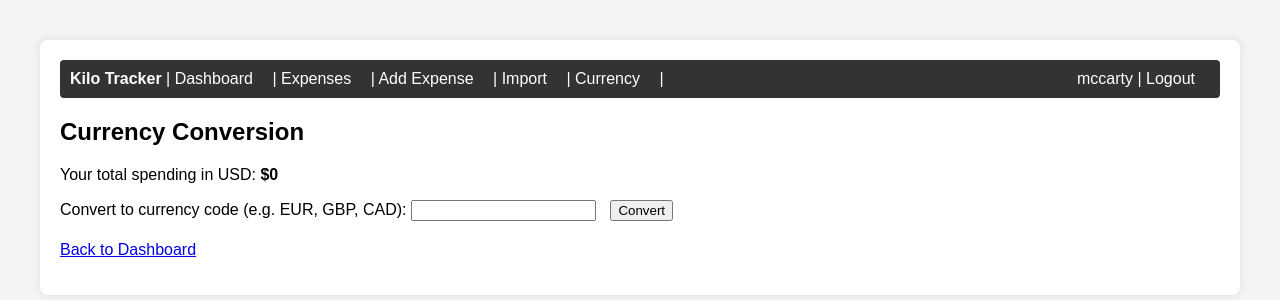
After one commit to Smokeythepig/KiloDjango, a Django app: page /currency/ in a window 1280 px wide. The commit adds this page. Shown: the top 300 px of the page. Run offline with Django 4.2, Linux system fonts and the light colour scheme; a user stored in the database is signed in; data that the repository does not hold is empty.

Commit message:
new git commit message 5/4/2026

```diff
--- a/skillsswap/templates/registration/login.html
+++ b/skillsswap/templates/registration/login.html
@@ -1,4 +1,4 @@
-{% extends "base.html" %}
+{% extends "skillsswap/base.html" %}
 
 {% block content %}
 <h2>Log in</h2>
--- a/skillsswap/templates/skillsswap/base.html
+++ b/skillsswap/templates/skillsswap/base.html
@@ -43,8 +43,16 @@
     <div class="container">
         <nav>
             <strong>Kilo Tracker</strong> |
-            <a href="{% url 'expense_list' %}">All Expenses</a> |
-            <a href="{% url 'expense_add' %}">Add New</a>
+            <a href="{% url 'dashboard' %}">Dashboard</a> |
+            <a href="{% url 'expense_list' %}">Expenses</a> |
+            <a href="{% url 'expense_add' %}">Add Expense</a> |
+            <a href="{% url 'import_expenses' %}">Import</a> |
+            <a href="{% url 'currency_conversion' %}">Currency</a> |
+            {% if user.is_authenticated %}
+            <span style="float:right;">{{ user.username }} | <a href="{% url 'logout' %}">Logout</a></span>
+            {% else %}
+            <span style="float:right;"><a href="{% url 'login' %}">Login</a> | <a href="{% url 'register' %}">Register</a></span>
+            {% endif %}
         </nav>
         {% block content %}{% endblock %}
     </div>
--- /dev/null
+++ b/skillsswap/templates/skillsswap/currency_conversion.html
@@ -0,0 +1,26 @@
+{% extends 'skillsswap/base.html' %}
+{% block content %}
+<h2>Currency Conversion</h2>
+
+<p>Your total spending in USD: <strong>${{ total_usd }}</strong></p>
+
+<form method="post">
+    {% csrf_token %}
+    <label>Convert to currency code (e.g. EUR, GBP, CAD):
+        <input type="text" name="currency" value="{{ target_currency }}" maxlength="3" style="text-transform:uppercase;">
+    </label>
+    <button type="submit" style="margin-left: 10px;">Convert</button>
+</form>
+
+{% if error %}
+<p style="color: red; margin-top: 15px;">{{ error }}</p>
+{% endif %}
+
+{% if converted is not None %}
+<p style="margin-top: 15px;">
+    ${{ total_usd }} USD = <strong>{{ converted }} {{ target_currency }}</strong>
+</p>
+{% endif %}
+
+<p style="margin-top: 20px;"><a href="{% url 'dashboard' %}">Back to Dashboard</a></p>
+{% endblock %}
--- a/skillsswap/templates/skillsswap/expense_confirm_delete.html
+++ b/skillsswap/templates/skillsswap/expense_confirm_delete.html
@@ -1,4 +1,4 @@
-{% extends 'skillsswp/base.html' %}
+{% extends 'skillsswap/base.html' %}
 {% block content %}
 <h2>Confirm Deletion</h2>
 <p>Are you sure you want to delete the record for <strong>{{ object.category }} (${{ object.amount }})</strong>?</p>
--- a/skillsswap/urls.py
+++ b/skillsswap/urls.py
@@ -9,4 +9,7 @@ urlpatterns = [
     path('edit/<int:pk>/', ExpenseUpdateView.as_view(), name='expense_edit'),
     path('delete/<int:pk>/', ExpenseDeleteView.as_view(), name='expense_delete'),
     path('dashboard/', views.dashboard, name='dashboard'),
+    path('currency/', views.currency_conversion, name='currency_conversion'),
+    path('import/', views.import_expenses, name='import_expenses'),
+    path('register/', views.register, name='register'),
 ]
--- a/skillsswap/views.py
+++ b/skillsswap/views.py
@@ -1,11 +1,17 @@
-from django.shortcuts import render
+from django.shortcuts import render, redirect
 from django.contrib.auth.decorators import login_required
-from django.db.models import Count
+from django.contrib.auth.mixins import LoginRequiredMixin
+from django.db.models import Count, Sum
 from django.views.generic import ListView, CreateView, UpdateView, DeleteView
 from django.urls import reverse_lazy
 from django import forms
 from django.core.exceptions import ValidationError
+from django.contrib import messages
 from datetime import date
+import csv
+import json
+import io
+import requests
 
 from .models import Skill, Expense
 
@@ -17,18 +23,15 @@ def skill_list(request):
 
 @login_required
 def dashboard(request):
-    skills = Skill.objects.all()
+    expenses = Expense.objects.filter(user=request.user)
 
-    category_filter = request.GET.get('category')
-
-    if category_filter:
-        skills = skills.filter(category=category_filter)
-
-    total_skills = skills.count()
-    category_totals = skills.values('category').annotate(count=Count('category'))
+    category_totals = expenses.values('category').annotate(total=Sum('amount')).order_by('category')
+    total_spending = expenses.aggregate(total=Sum('amount'))['total'] or 0
+    total_expenses = expenses.count()
 
     return render(request, 'skillsswap/dashboard.html', {
-        'total_skills': total_skills,
+        'total_spending': total_spending,
+        'total_expenses': total_expenses,
         'category_totals': category_totals,
     })
 
@@ -54,24 +57,35 @@ class ExpenseForm(forms.ModelForm):
         return selected_date
 
 
-class ExpenseListView(ListView):
+class ExpenseListView(LoginRequiredMixin, ListView):
     model = Expense
     template_name = 'skillsswap/expense_list.html'
     context_object_name = 'expenses'
 
+    def get_queryset(self):
+        qs = Expense.objects.filter(user=self.request.user)
+        category = self.request.GET.get('category')
+        date_from = self.request.GET.get('date_from')
+        date_to = self.request.GET.get('date_to')
+        if category:
+            qs = qs.filter(category__iexact=category)
+        if date_from:
+            qs = qs.filter(date__gte=date_from)
+        if date_to:
+            qs = qs.filter(date__lte=date_to)
+        return qs.order_by('-date')
+
     def get_context_data(self, **kwargs):
         context = super().get_context_data(**kwargs)
-        expense_list = self.get_queryset()
-
-        total = 0
-        for item in expense_list:
-            total += item.amount
-
-        context['total_spending'] = total
+        qs = self.get_queryset()
+        context['total_spending'] = qs.aggregate(total=Sum('amount'))['total'] or 0
+        context['category_filter'] = self.request.GET.get('category', '')
+        context['date_from'] = self.request.GET.get('date_from', '')
+        context['date_to'] = self.request.GET.get('date_to', '')
         return context
 
 
-class ExpenseCreateView(CreateView):
+class ExpenseCreateView(LoginRequiredMixin, CreateView):
     model = Expense
     form_class = ExpenseForm
     template_name = 'skillsswap/expense_form.html'
@@ -82,14 +96,165 @@ class ExpenseCreateView(CreateView):
         return super().form_valid(form)
 
 
-class ExpenseUpdateView(UpdateView):
+class ExpenseUpdateView(LoginRequiredMixin, UpdateView):
     model = Expense
     form_class = ExpenseForm
     template_name = 'skillsswap/expense_form.html'
     success_url = reverse_lazy('expense_list')
 
+    def get_queryset(self):
+        return Expense.objects.filter(user=self.request.user)
 
-class ExpenseDeleteView(DeleteView):
+
+class ExpenseDeleteView(LoginRequiredMixin, DeleteView):
     model = Expense
     template_name = 'skillsswap/expense_confirm_delete.html'
     success_url = reverse_lazy('expense_list')
+
+    def get_queryset(self):
+        return Expense.objects.filter(user=self.request.user)
+
+
+# --- Currency Conversion ---
+
+EXCHANGE_API_URL = 'https://api.exchangerate-api.com/v4/latest/USD'
+
+@login_required
+def currency_conversion(request):
+    total_usd = Expense.objects.filter(user=request.user).aggregate(total=Sum('amount'))['total'] or 0
+    converted = None
+    target_currency = ''
+    error = None
+
+    if request.method == 'POST':
+        target_currency = request.POST.get('currency', '').upper().strip()
+        try:
+            response = requests.get(EXCHANGE_API_URL, timeout=10)
+            response.raise_for_status()
+            rates = response.json().get('rates', {})
+            if target_currency in rates:
+                converted = round(float(total_usd) * rates[target_currency], 2)
+            else:
+                error = f"Currency '{target_currency}' not found."
+        except requests.RequestException:
+            error = "Currency conversion service is unavailable. Please try again later."
+
+    return render(request, 'skillsswap/currency_conversion.html', {
+        'total_usd': total_usd,
+        'converted': converted,
+        'target_currency': target_currency,
+        'error': error,
+    })
+
+
+# --- File Import ---
+
+class ImportForm(forms.Form):
+    file = forms.FileField(label='CSV or JSON file')
+
+
+@login_required
+def import_expenses(request):
+    imported = 0
+    skipped = 0
+    errors = []
+
+    if request.method == 'POST':
+        form = ImportForm(request.POST, request.FILES)
+        if form.is_valid():
+            uploaded = request.FILES['file']
+            filename = uploaded.name.lower()
+            try:
+                content = uploaded.read().decode('utf-8')
+                if filename.endswith('.csv'):
+                    imported, skipped, errors = _import_csv(request.user, content)
+                elif filename.endswith('.json'):
+                    imported, skipped, errors = _import_json(request.user, content)
+                else:
+                    errors = ['Only .csv and .json files are supported.']
+            except Exception as e:
+                errors = [f'Could not read file: {e}']
+    else:
+        form = ImportForm()
+
+    return render(request, 'skillsswap/import.html', {
+        'form': form,
+        'imported': imported,
+        'skipped': skipped,
+        'errors': errors,
+    })
+
+
+def _parse_row(user, row):
+    """Parse a dict row into an Expense, returning the object or raising ValueError."""
+    date_val = row.get('date', '').strip()
+    amount_val = row.get('amount', '').strip()
+    category = row.get('category', '').strip()
+    description = row.get('description', '').strip()
+
+    if not date_val or not amount_val or not category:
+        raise ValueError("Missing required field (date, amount, or category).")
+
+    amount = float(amount_val)
+    if amount <= 0:
+        raise ValueError("Amount must be greater than zero.")
+
+    parsed_date = date.fromisoformat(date_val)
+    if parsed_date > date.today():
+        raise ValueError("Date cannot be in the future.")
+
+    return Expense(user=user, date=parsed_date, amount=amount, category=category, description=description)
+
+
+def _import_csv(user, content):
+    imported, skipped, errors = 0, 0, []
+    reader = csv.DictReader(io.StringIO(content))
+    for i, row in enumerate(reader, start=2):
+        try:
+            expense = _parse_row(user, row)
+            expense.save()
+            imported += 1
+        except Exception as e:
+            skipped += 1
+            errors.append(f"Row {i}: {e}")
+    return imported, skipped, errors
+
+
+def _import_json(user, content):
+    imported, skipped, errors = 0, 0, []
+    try:
+        data = json.loads(content)
+        if not isinstance(data, list):
+            return 0, 0, ['JSON file must contain a list of expense objects.']
+    except json.JSONDecodeError as e:
+        return 0, 0, [f'Invalid JSON: {e}']
+
+    for i, row in enumerate(data, start=1):
+        try:
+            if not isinstance(row, dict):
+                raise ValueError("Each item must be an object.")
+            expense = _parse_row(user, {k: str(v) for k, v in row.items()})
+            expense.save()
+            imported += 1
+        except Exception as e:
+            skipped += 1
+            errors.append(f"Item {i}: {e}")
+    return imported, skipped, errors
+
+
+# --- Registration ---
+
+from django.contrib.auth.forms import UserCreationForm
+from django.contrib.auth import login
+
+
+def register(request):
+    if request.method == 'POST':
+        form = UserCreationForm(request.POST)
+        if form.is_valid():
+            user = form.save()
+            login(request, user)
+            return redirect('dashboard')
+    else:
+        form = UserCreationForm()
+    return render(request, 'registration/register.html', {'form': form})
```
Also changed, not shown: campus_skillswap/settings.py (+5 -3 lines), skillsswap/templates/registration/register.html (added, +20 -0 lines), skillsswap/templates/skillsswap/dashboard.html (+13 -14 lines), skillsswap/templates/skillsswap/expense_form.html (+7 -16 lines), skillsswap/templates/skillsswap/expense_list.html (+12 -4 lines), skillsswap/templates/skillsswap/import.html (added, +27 -0 lines), db.sqlite3.
